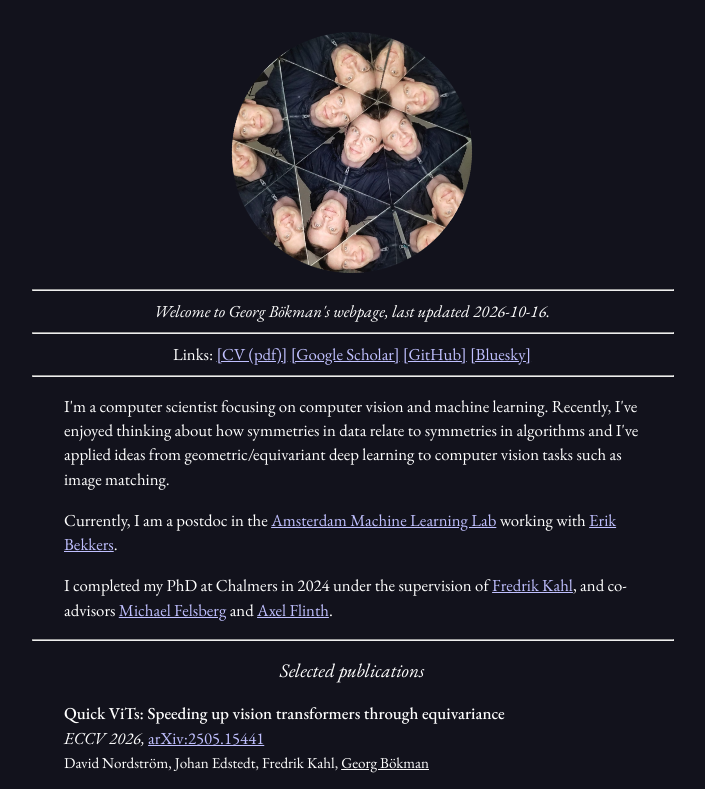
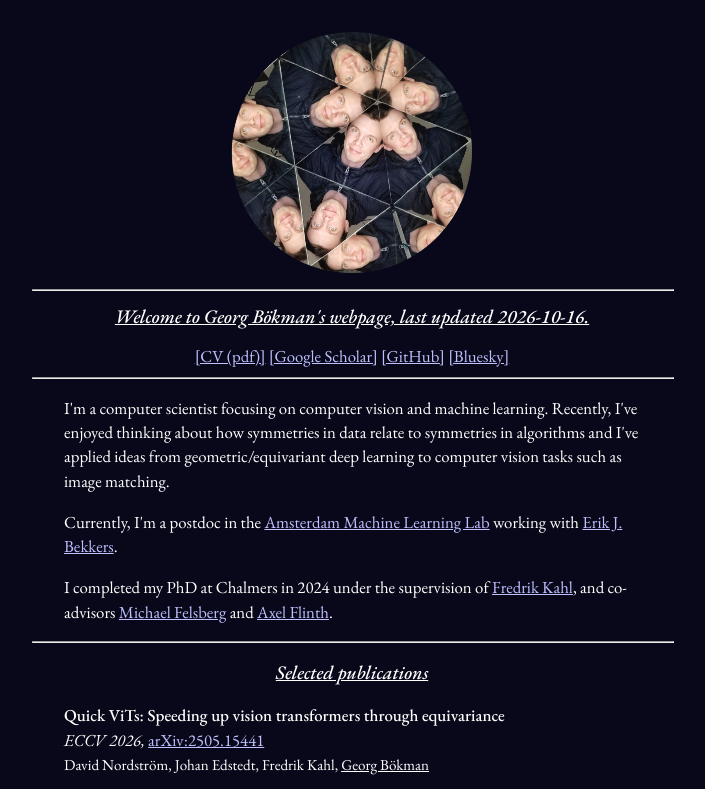
Before and after one commit to georg-bn/georg-bn.github.io, a plain HTML site: page index.html in a window 1280 px wide. Shown: the top 789 px of the page, without its empty margins (288-993 px from the left). Drawn offline with nearby package versions, Linux system fonts and the light colour scheme.

Commit message:
Minor update

```diff
--- a/index.html
+++ b/index.html
@@ -19,10 +19,8 @@
                 <img src="georg_portrait_symmetry.png"
                     alt="Rotating portrait of Georg Bökman" class="rotated-img">
                 <hr>
-                <i> Welcome to Georg Bökman's webpage, last updated 2026-10-16. </i>
-                <hr>
+                <h1> Welcome to Georg Bökman's webpage, last updated 2026-10-16. </h1>
                 <nav>
-                    Links:
                         <a href="cv-georg-boekman.pdf">[CV (pdf)]</a>
                         <a href="https://scholar.google.com/citations?user=FUE3Wd0AAAAJ">[Google Scholar]</a>
                         <a href="https://github.com/georg-bn">[GitHub]</a>
@@ -40,8 +38,8 @@
                     to computer vision tasks such as image matching.
                 </p>
                 <p>
-                    Currently, I am a postdoc in the <a href="https://amlab.science.uva.nl/">Amsterdam Machine Learning Lab</a>
-                    working with <a href="https://ebekkers.github.io/">Erik Bekkers</a>.
+                    Currently, I'm a postdoc in the <a href="https://amlab.science.uva.nl/">Amsterdam Machine Learning Lab</a>
+                    working with <a href="https://ebekkers.github.io/">Erik J. Bekkers</a>.
                 </p>
                 <p>
                     I completed my PhD at Chalmers
--- a/my.css
+++ b/my.css
@@ -2,7 +2,7 @@ body, h1, p, a, i, b, span, nav, header, section {
     font-family: "EB Garamond", Garamond, "Apple Garamond", Georgia, serif;
 }
 body {
-    background-color: #12121c;
+    background-color: #08081a;
     color: #ffffff;
     font-size: 1.05rem;
     line-height: 1.45;
@@ -16,8 +16,9 @@ main {
 h1 {
     color: #ffffff;
     font-size: 1.2rem;
-    font-weight: 400;
+    font-weight: 500;
     font-style: italic;
+    text-decoration: underline;
     text-align: center;
 }
 b, strong {
```
Also changed, not shown: 1 other file.
